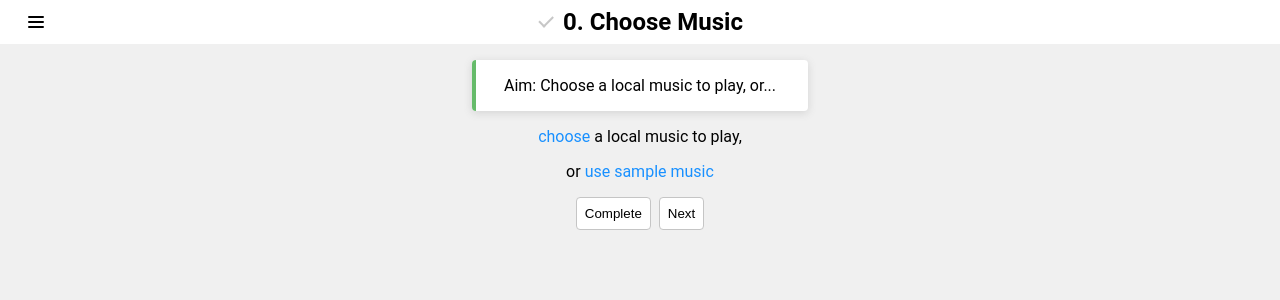
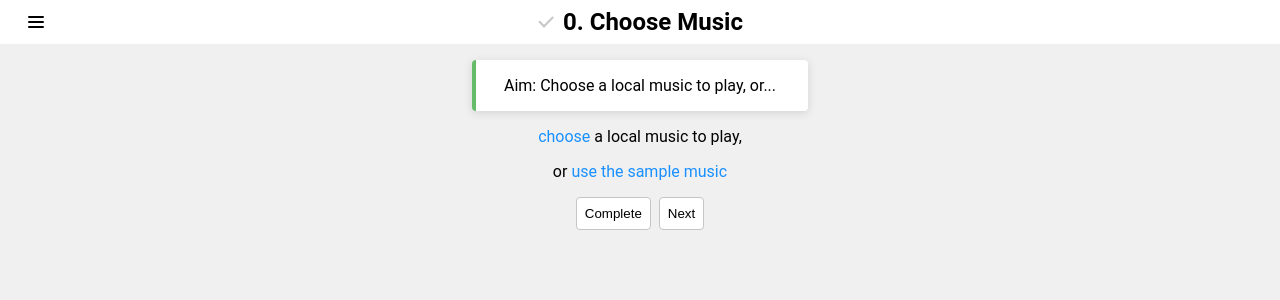
Before and after one commit to Lisianthus-A/the-worst-volumn-control, a React (Vite) app: page / in a window 1280 px wide. Shown: the top 300 px of the page. Built offline with nearby package versions, Linux system fonts and the light colour scheme.

Commit message:
fix(ChooseMusic): update text for clarity in sample music button

```diff
--- a/src/pages/choose-music/index.tsx
+++ b/src/pages/choose-music/index.tsx
@@ -48,7 +48,7 @@ function ChooseMusic() {
       <div>
         or{" "}
         <div className={styles["button-link"]} onClick={handleUseSample}>
-          use sample music
+          use the sample music
         </div>
       </div>
     </div>
```
